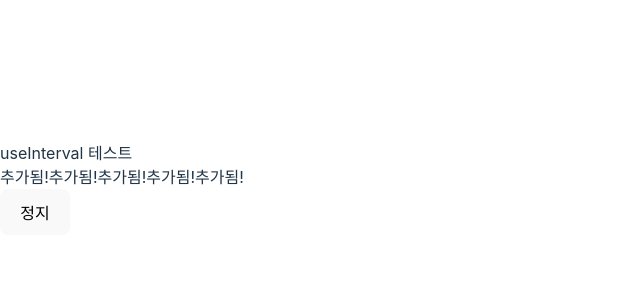
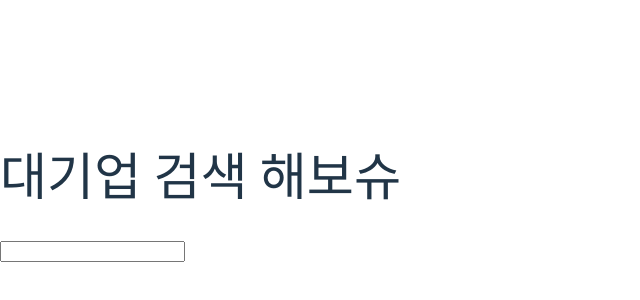
Before and after one commit to soapcandy/hooks-practice, a React (Vite) app: page / in a window 1280 px wide. Shown: the part 212-512 px from the top of the page, without its empty margins (0-640 px from the left). Built offline with nearby package versions, Linux system fonts and the light colour scheme.

Commit message:
useDebounce

```diff
--- a/src/App.jsx
+++ b/src/App.jsx
@@ -1,18 +1,44 @@
-import { useState } from "react";
-import useInterval from "./hooks/useInterval/useInterval";
+import { Fragment, useState } from "react";
+import useDebounce from "./hooks/useDebounce/useDebounce";
+
+const companies = ["kakao", "Naver", "Daangn", "Coupang", "Line"];
 
 function App() {
-  const [array, setArray] = useState([]);
-  const clear = useInterval(() => {
-    setArray([...array, "추가됨!"]);
-  }, 1000);
+  const [value, setValue] = useState("");
+  const [result, setResult] = useState([]);
+
+  useDebounce(
+    () => {
+      if (value === "") setResult([]);
+      else {
+        setResult(
+          companies.filter((company) =>
+            company.toLowerCase().includes(value.toLowerCase())
+          )
+        );
+      }
+    },
+    300,
+    [value]
+  );
 
   return (
-    <>
-      <div>useInterval 테스트</div>
-      <div>{array}</div>
-      <button onClick={clear}>정지</button>
-    </>
+    <div>
+      <h1>대기업 검색 해보슈</h1>
+      <input
+        type="text"
+        value={value}
+        onChange={(e) => setValue(e.target.value)}
+      />
+      <div>
+        {result.map((item) => (
+          <Fragment key={item}>
+            {item}
+            <br />
+          </Fragment>
+        ))}
+      </div>
+    </div>
   );
 }
 
--- /dev/null
+++ b/src/hooks/useDebounce/useDebounce.jsx
@@ -0,0 +1,13 @@
+import { useEffect } from "react";
+import useTimeOutFn from "../useTimeOut/useTimeOutFn";
+
+const useDebounce = (fn, ms, deps) => {
+  const [run, clear] = useTimeOutFn(fn, ms);
+
+  // eslint-disable-next-line
+  useEffect(run, deps);
+
+  return clear;
+};
+
+export default useDebounce;
```
